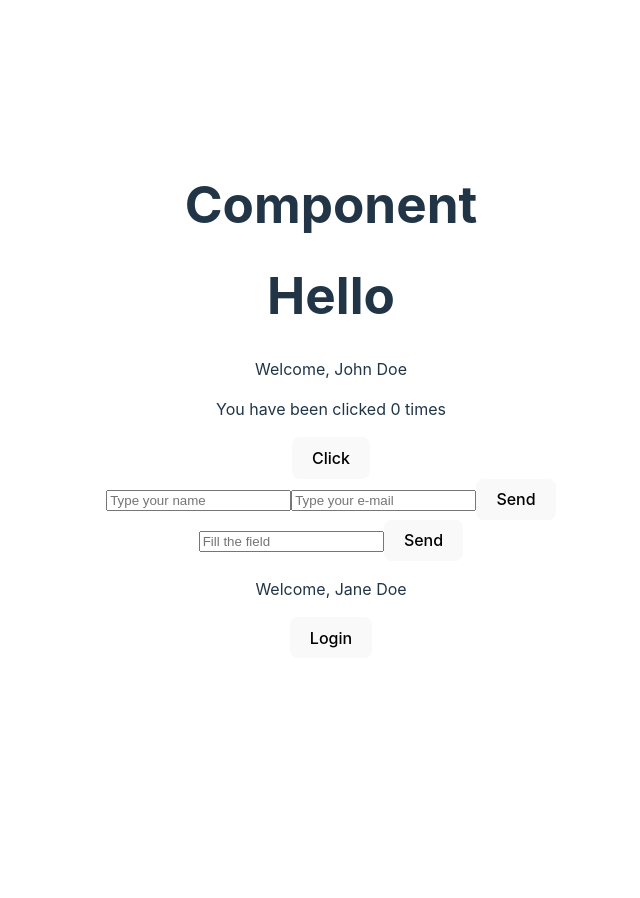
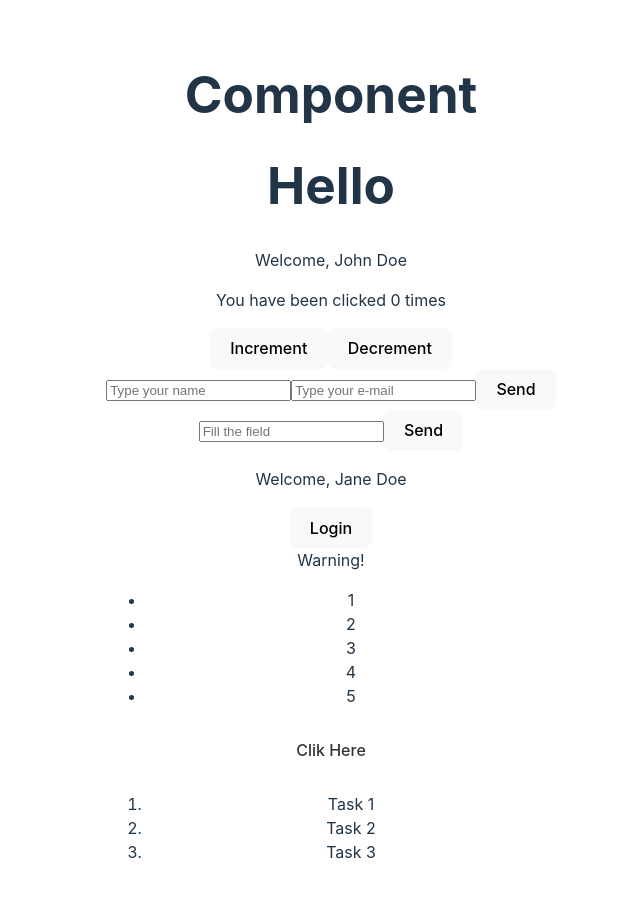
Before and after one commit to carolina-abe/react-studies, a React (Vite) app: page / in a window 1280 px wide. Shown: the top 898 px of the page, without its empty margins (309-949 px from the left). Before the commit the page ends 800 px from the top, so only its background shows below. Built offline with nearby package versions, Linux system fonts and the light colour scheme.

Commit message:
new components to study some concepts

```diff
--- a/src/App.jsx
+++ b/src/App.jsx
@@ -6,6 +6,10 @@ import { Greetings } from './components/Greetings'
 import { LoginButton } from './components/LoginButton'
 import { UserForm } from './components/UserForm'
 import { Welcome } from './components/Welcome'
+import { Warning } from './components/Warning'
+import { NumberList } from './components/NumberList'
+import { StyledButton } from './components/StyledButton'
+import { TaskList } from './components/TaskList'
 
 function App() {
   return (
@@ -18,6 +22,10 @@ function App() {
       <Form />
       <ConditionalRender user='Jane Doe' />
       <LoginButton logged={false} />
+      <Warning  warning={null} />
+      <NumberList numbers={[1, 2, 3, 4, 5]} />
+      <StyledButton />
+      <TaskList tasks={[{id: 1, text: 'Task 1'}, {id: 2, text: 'Task 2'}, {id: 3, text: 'Task 3'}]} />
     </>
   )
 }
--- a/src/components/Counter/index.jsx
+++ b/src/components/Counter/index.jsx
@@ -9,6 +9,7 @@ export const Counter = () => {
     <p>
       You have been clicked {count} times
     </p>
-    <button onClick={() => setCount( count + 1 )}>Click</button>
+    <button onClick={() => setCount( count + 1 )}>Increment</button>
+    <button onClick={() => setCount( count - 1 )}>Decrement</button>
   </div>
 }
--- /dev/null
+++ b/src/components/NumberList/index.jsx
@@ -0,0 +1,11 @@
+export const NumberList = ({numbers}) => {
+  // key - unique identify for each element
+
+  return (
+   <ul>
+    {numbers.map((number, index) => (
+      <li key={index}>{number}</li>
+    ))}
+   </ul>
+  )
+}
--- /dev/null
+++ b/src/components/StyledButton/index.jsx
@@ -0,0 +1,10 @@
+export const StyledButton = () => {
+  const buttonCSS = {
+    backgroundColor: "#fff",
+    color: "#333",
+    padding: "15px 32px",
+    cursor: "pointer",
+  }
+
+  return <button style={buttonCSS}>Clik Here</button>
+}
--- /dev/null
+++ b/src/components/TaskList/index.jsx
@@ -0,0 +1,13 @@
+export const TaskList = ({tasks}) => {
+  if(tasks.lenght === 0 ) {
+    return <div>There is no tasks.</div>
+  }
+
+  return (
+    <ol>
+      {tasks.map((task) => (
+        <li key={task.id}>{task.text}</li>
+      ))}
+    </ol>
+  )
+}
--- /dev/null
+++ b/src/components/Warning/index.jsx
@@ -0,0 +1,9 @@
+export const Warning = (warning) => {
+  if(!warning){
+    return null
+  }
+
+  return (
+    <div>Warning!</div>
+  )
+}
```
